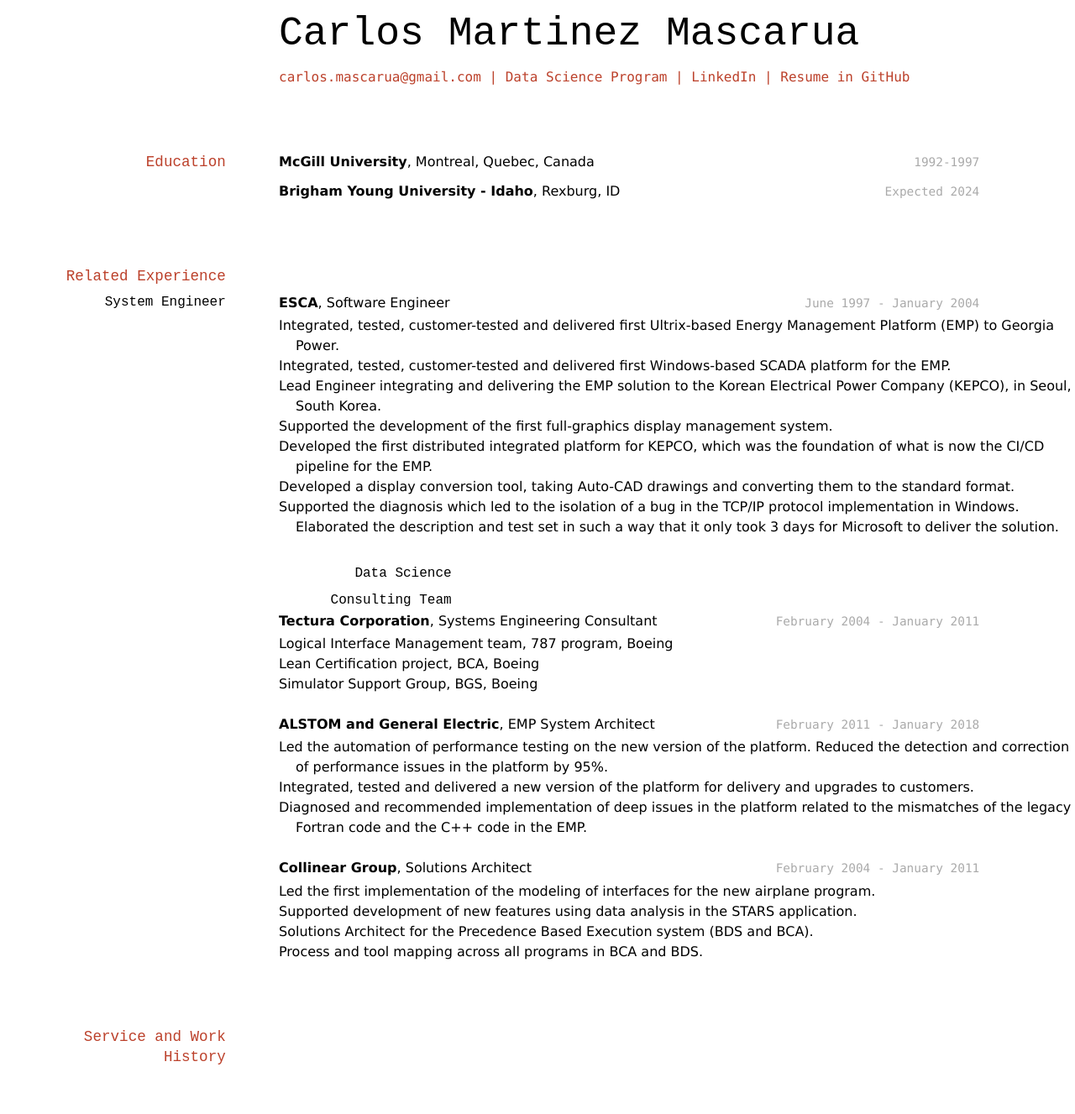
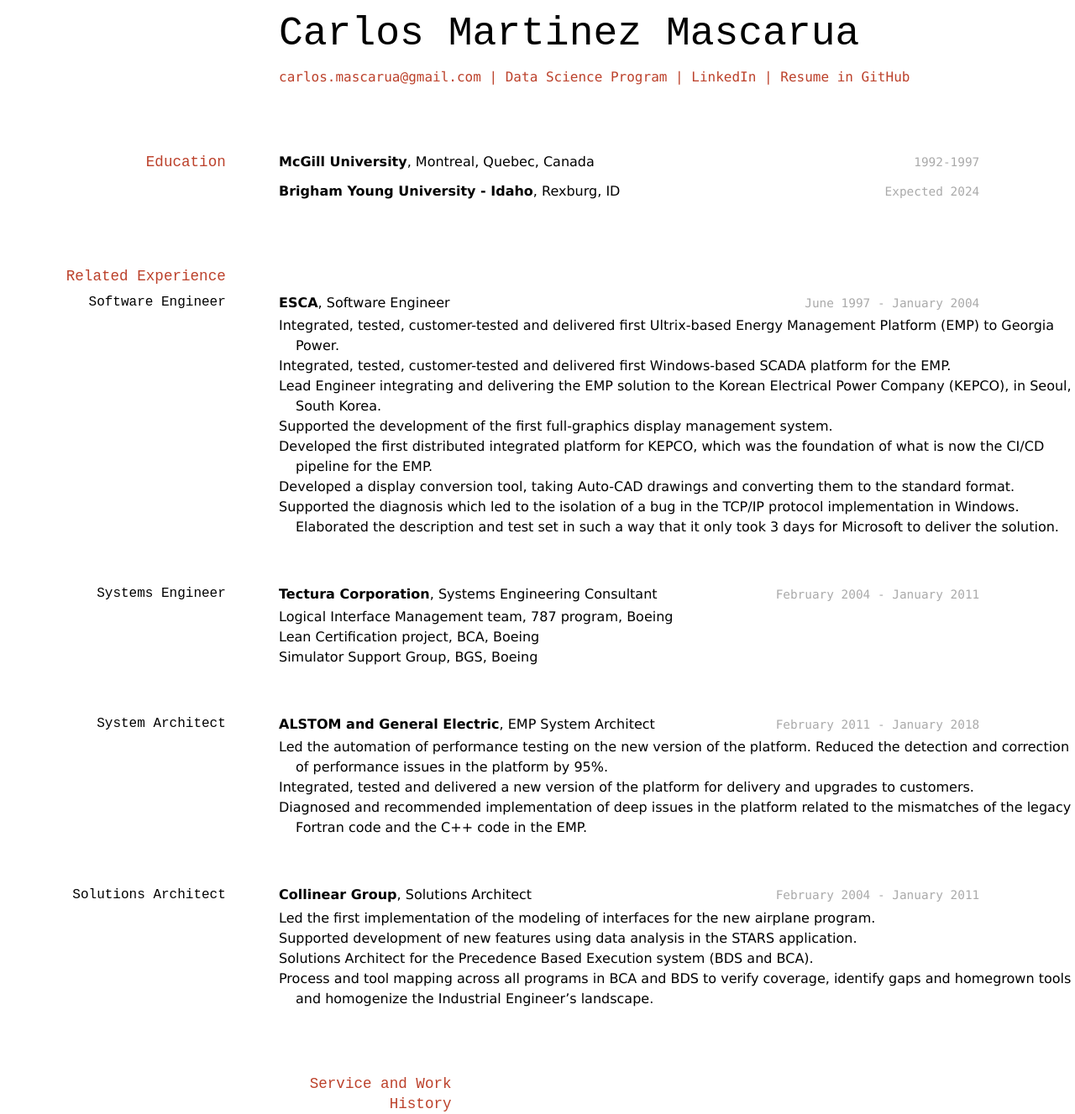
Before and after one commit to mascarua/mascarua_resume, a Jekyll site: the page built from docs/index.md, in a window 1280 px wide. Shown: the whole page at 84% size. Built offline with Jekyll 4.4.1, drawn with Linux system fonts in a browser that asks for light colours; before the commit the page ends 1271 px from its top, so only the background shows below that.

Commit message:
updating the areas of work

```diff
--- a/docs/index.md
+++ b/docs/index.md
@@ -24,7 +24,7 @@ __Brigham Young University - Idaho__, Rexburg, ID
 
 ## Related Experience
 
-### System Engineer
+### Software Engineer
 
 `June 1997 - January 2004`
 __ESCA__, Software Engineer
@@ -35,7 +35,8 @@ __ESCA__, Software Engineer
 - Developed the first distributed integrated platform for KEPCO, which was the foundation of what is now the CI/CD pipeline for the EMP.
 - Developed a display conversion tool, taking Auto-CAD drawings and converting them to the standard format.
 - Supported the diagnosis which led to the isolation of a bug in the TCP/IP protocol implementation in Windows. Elaborated the description and test set in such a way that it only took 3 days for Microsoft to deliver the solution.
-### Data Science Consulting Team
+
+### Systems Engineer
 
 `February 2004 - January 2011`
 __Tectura Corporation__, Systems Engineering Consultant
@@ -43,19 +44,22 @@ __Tectura Corporation__, Systems Engineering Consultant
 - Lean Certification project, BCA, Boeing
 - Simulator Support Group, BGS, Boeing
 
+### System Architect
+
 `February 2011 - January 2018`
 __ALSTOM and General Electric__, EMP System Architect
 - Led the automation of performance testing on the new version of the platform. Reduced the detection and correction of performance issues in the platform by 95%.
 - Integrated, tested and delivered a new version of the platform for delivery and upgrades to customers.
 - Diagnosed and recommended implementation of deep issues in the platform related to the mismatches of the legacy Fortran code and the C++ code in the EMP.
 
+### Solutions Architect
+
 `February 2004 - January 2011`
 __Collinear Group__, Solutions Architect
 - Led the first implementation of the modeling of interfaces for the new airplane program.
 - Supported development of new features using data analysis in the STARS application.
 - Solutions Architect for the Precedence Based Execution system (BDS and BCA).
-- Process and tool mapping across all programs in BCA and BDS.
-
+- Process and tool mapping across all programs in BCA and BDS to verify coverage, identify gaps and homegrown tools and homogenize the Industrial Engineer's landscape.
 ## Service and Work History
 
 
```
